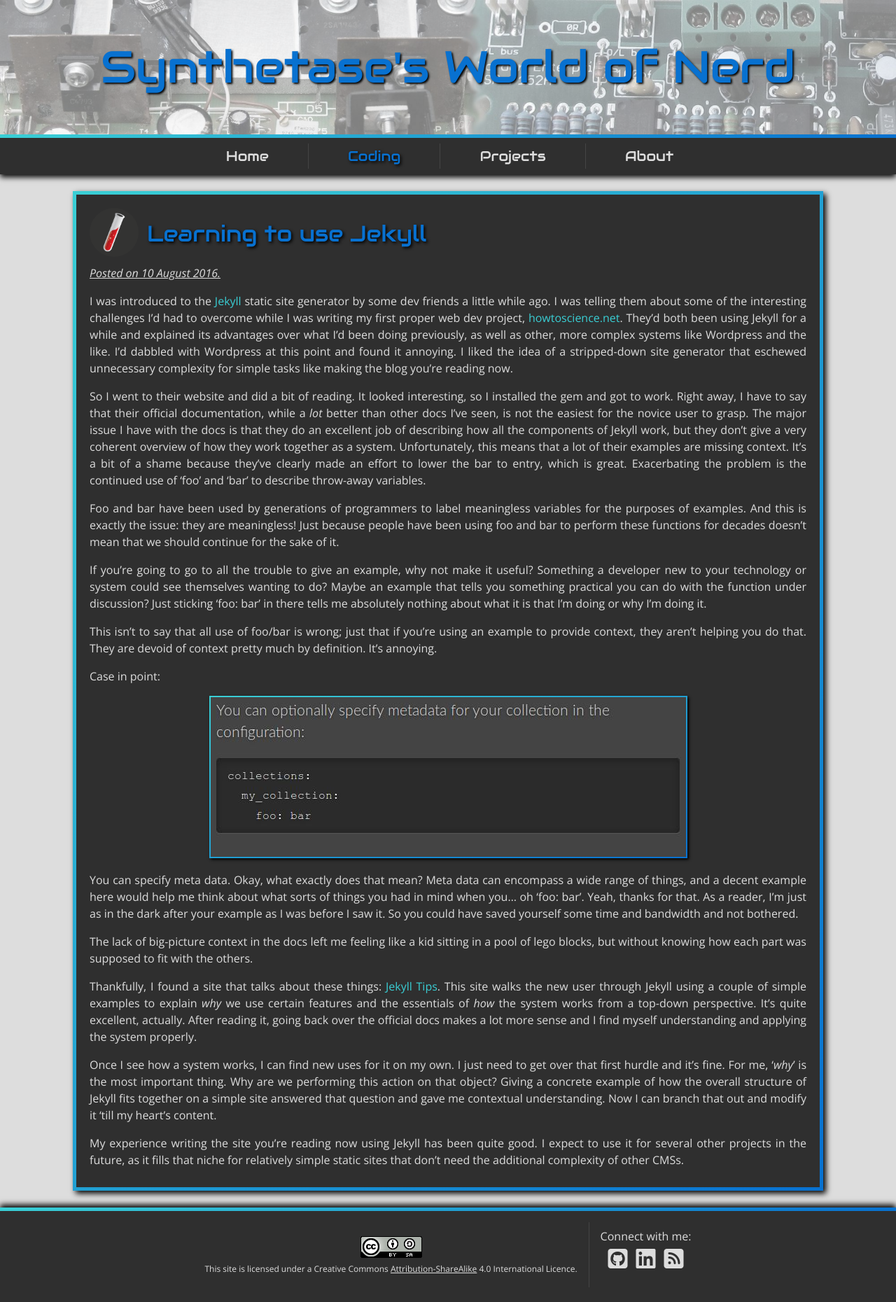
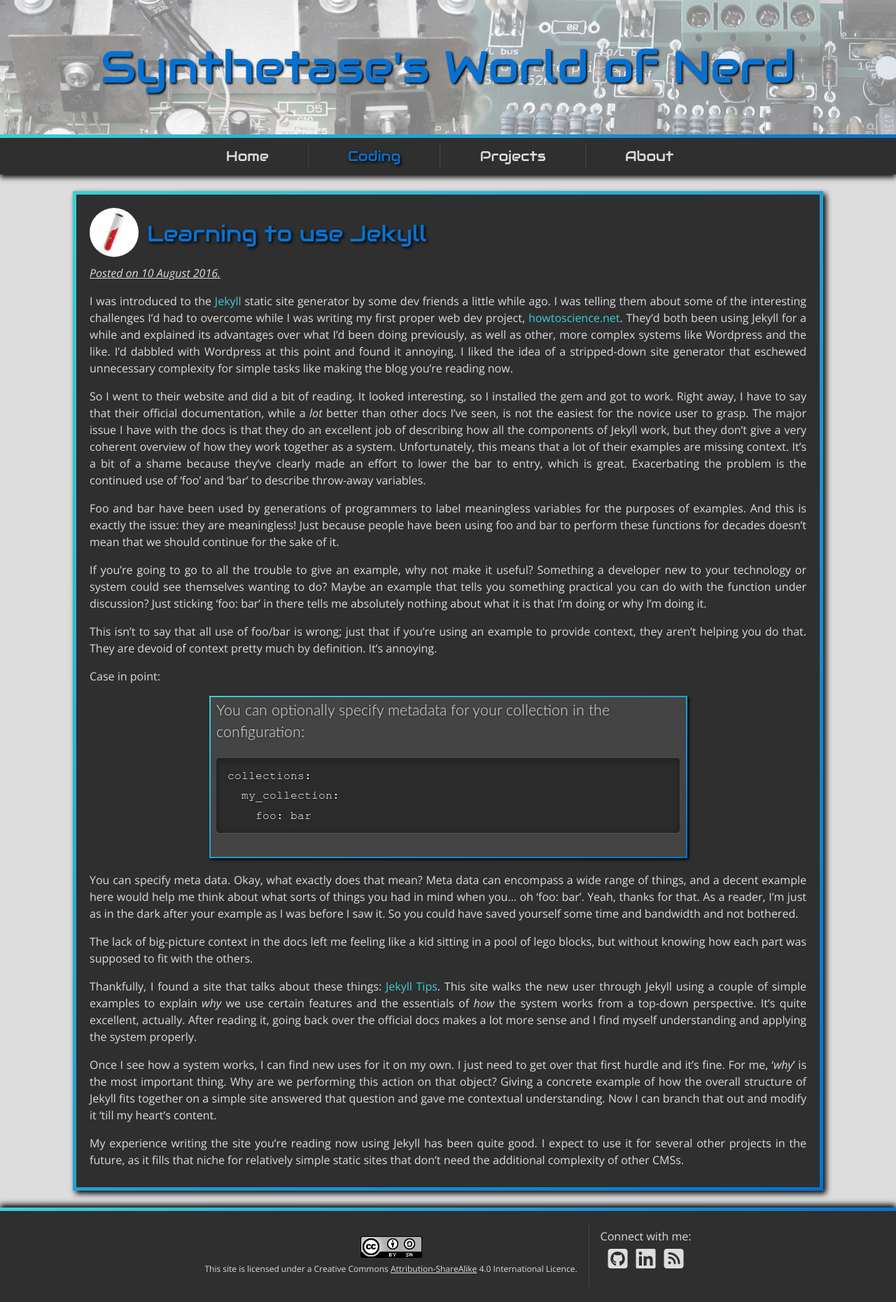
Before and after one commit to StaphSynth/StaphSynth.github.io, a Jekyll site: the page built from _posts/2016-08-10-Learning-Jekyll.md, in a window 1280 px wide. Shown: the whole page at 70% size. Built offline with Jekyll 4.4.1, drawn with Linux system fonts in a browser that asks for light colours; nearby versions of some CDN libraries.

Commit message:
changed jekyll logo for better contrast

```diff
--- a/_posts/2016-08-10-Learning-Jekyll.md
+++ b/_posts/2016-08-10-Learning-Jekyll.md
@@ -1,7 +1,7 @@
 ---
 layout: post
 title: Learning to use Jekyll
-imageSource: /img/jekyll-logo.png
+imageSource: /img/jekyll-logo.jpg
 byline: Making static sites with this interesting tool.
 category: coding
 ---
```
Also changed, not shown: img/jekyll-logo.jpg (added), img/jekyll-logo.png (deleted).
